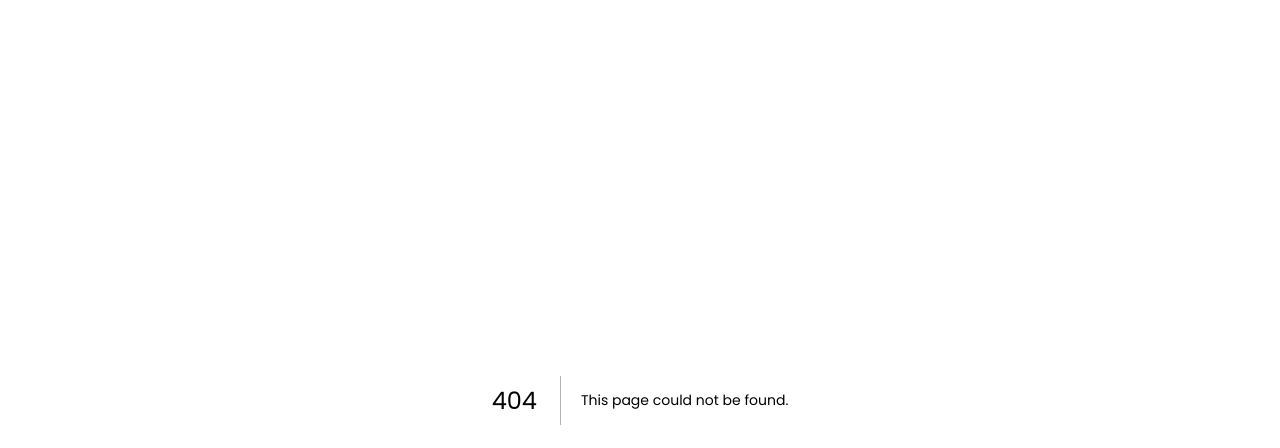
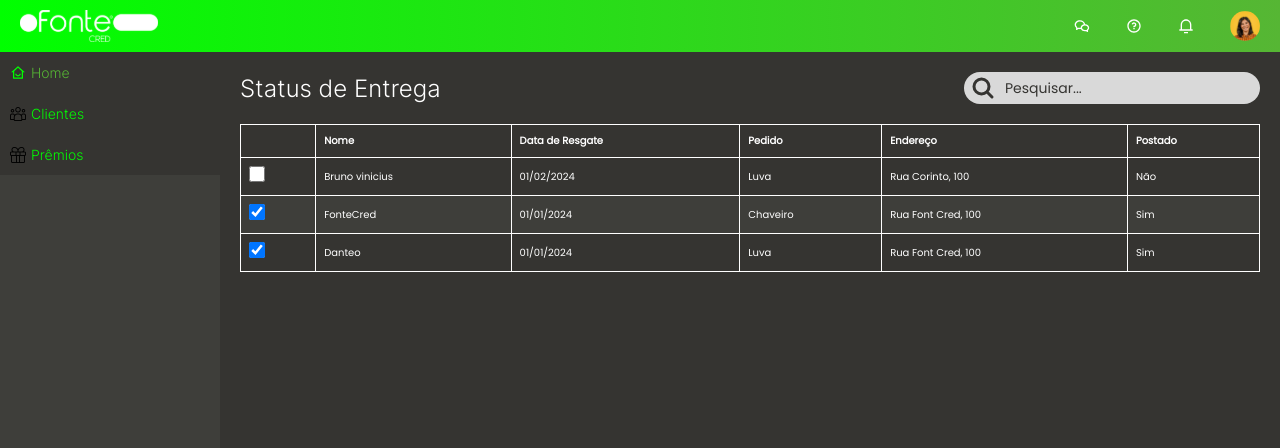
Before and after one commit to polijrorg/FonteCred-front, a Next.js app: page /Status in a window 1280 px wide. Before the commit this address had no page. Shown: the top 448 px of the page. Built offline with nearby package versions, Linux system fonts and the light colour scheme.

Commit message:
:balloon: page creation

```diff
--- /dev/null
+++ b/src/pages/Status/index.tsx
@@ -0,0 +1,8 @@
+import { NextPage } from 'next';
+import Status from 'template/Status';
+
+const StatusPage: NextPage = () => {
+    return <Status />;
+};
+
+export default StatusPage;
--- /dev/null
+++ b/src/template/Status/index.tsx
@@ -0,0 +1,111 @@
+import React, { useState } from 'react';
+import Header from 'components/Header';
+import Sidebar from 'components/Sidebar';
+import Searchbar from 'components/Searchbar';
+import * as S from './styles';
+
+interface DataItem {
+    id: string;
+    nome: string;
+    dataResgate: string;
+    pedido: string;
+    endereco: string;
+    postado: boolean;
+}
+
+const initialData: DataItem[] = [
+    {
+        id: '1',
+        nome: 'Bruno vinicius',
+        dataResgate: '01/02/2024',
+        pedido: 'Luva',
+        endereco: 'Rua Corinto, 100',
+        postado: false
+    },
+    {
+        id: '2',
+        nome: 'FonteCred',
+        dataResgate: '01/01/2024',
+        pedido: 'Chaveiro',
+        endereco: 'Rua Font Cred, 100',
+        postado: true
+    },
+    {
+        id: '3',
+        nome: 'Danteo',
+        dataResgate: '01/01/2024',
+        pedido: 'Luva',
+        endereco: 'Rua Font Cred, 100',
+        postado: true
+    }
+];
+
+const StatusEntregaTemplate: React.FC = () => {
+    const [searchQuery, setSearchQuery] = useState('');
+    const [data, setData] = useState(initialData);
+
+    const handleSearch = (query: string) => {
+        setSearchQuery(query);
+    };
+
+    const handleCheckboxChange = (id: string) => {
+        setData(
+            data.map((item) =>
+                item.id === id ? { ...item, postado: !item.postado } : item
+            )
+        );
+    };
+
+    const filteredData = data.filter((item) =>
+        item.nome.toLowerCase().includes(searchQuery.toLowerCase())
+    );
+
+    return (
+        <S.Container>
+            <Header />
+            <S.Wrapper>
+                <Sidebar />
+                <S.Background>
+                    <S.SubtitleDiv>
+                        <S.Subtitle>Status de Entrega</S.Subtitle>
+                        <Searchbar onSearch={handleSearch} />
+                    </S.SubtitleDiv>
+                    <S.Table>
+                        <thead>
+                            <tr>
+                                <S.Th> </S.Th>
+                                <S.Th>Nome</S.Th>
+                                <S.Th>Data de Resgate</S.Th>
+                                <S.Th>Pedido</S.Th>
+                                <S.Th>Endereço</S.Th>
+                                <S.Th>Postado</S.Th>
+                            </tr>
+                        </thead>
+                        <tbody>
+                            {filteredData.map((item) => (
+                                <S.Tr key={item.id}>
+                                    <S.Td>
+                                        <S.Checkbox
+                                            type="checkbox"
+                                            checked={item.postado}
+                                            onChange={() =>
+                                                handleCheckboxChange(item.id)
+                                            }
+                                        />
+                                    </S.Td>
+                                    <S.Td>{item.nome}</S.Td>
+                                    <S.Td>{item.dataResgate}</S.Td>
+                                    <S.Td>{item.pedido}</S.Td>
+                                    <S.Td>{item.endereco}</S.Td>
+                                    <S.Td>{item.postado ? 'Sim' : 'Não'}</S.Td>
+                                </S.Tr>
+                            ))}
+                        </tbody>
+                    </S.Table>
+                </S.Background>
+            </S.Wrapper>
+        </S.Container>
+    );
+};
+
+export default StatusEntregaTemplate;
--- /dev/null
+++ b/src/template/Status/styles.ts
@@ -0,0 +1,80 @@
+import styled from 'styled-components';
+import { defaultTheme } from 'styles';
+
+export const Container = styled.div`
+    height: 100vh;
+    width: 100vw;
+    display: flex;
+    flex-direction: column;
+    overflow: auto;
+    scrollbar-width: none;
+    -ms-overflow-style: none;
+
+    &::-webkit-scrollbar {
+        display: none;
+    }
+`;
+
+export const Wrapper = styled.div`
+    width: 100%;
+    display: flex;
+    flex-direction: row;
+`;
+
+export const Background = styled.div`
+    width: 100%;
+    height: 100vh;
+    background-color: ${defaultTheme.colors.primary.dark2};
+    padding: 20px;
+`;
+
+export const SubtitleDiv = styled.div`
+    width: 100%;
+    display: flex;
+    flex-direction: row;
+    align-items: center;
+    justify-content: space-between;
+`;
+
+export const Subtitle = styled.text`
+    font-family: Inter Light;
+    font-size: 24px;
+    color: ${defaultTheme.colors.white};
+`;
+
+export const Table = styled.table`
+    width: 100%;
+    border-collapse: collapse;
+    margin-top: 20px;
+`;
+
+export const Th = styled.th`
+    border: 1px solid ${defaultTheme.colors.white};
+    padding: 8px;
+    text-align: left;
+    color: ${defaultTheme.colors.white};
+`;
+
+export const Td = styled.td`
+    border: 1px solid ${defaultTheme.colors.white};
+    padding: 8px;
+    text-align: left;
+    color: ${defaultTheme.colors.white};
+`;
+
+export const Tr = styled.tr`
+    &:nth-child(even) {
+        background-color: ${defaultTheme.colors.primary.dark};
+    }
+`;
+
+export const Checkbox = styled.input`
+    width: 16px;
+    height: 16px;
+`;
+
+export const CheckboxAll = styled.input`
+    width: 16px;
+    height: 16px;
+    cursor: pointer;
+`;
```
